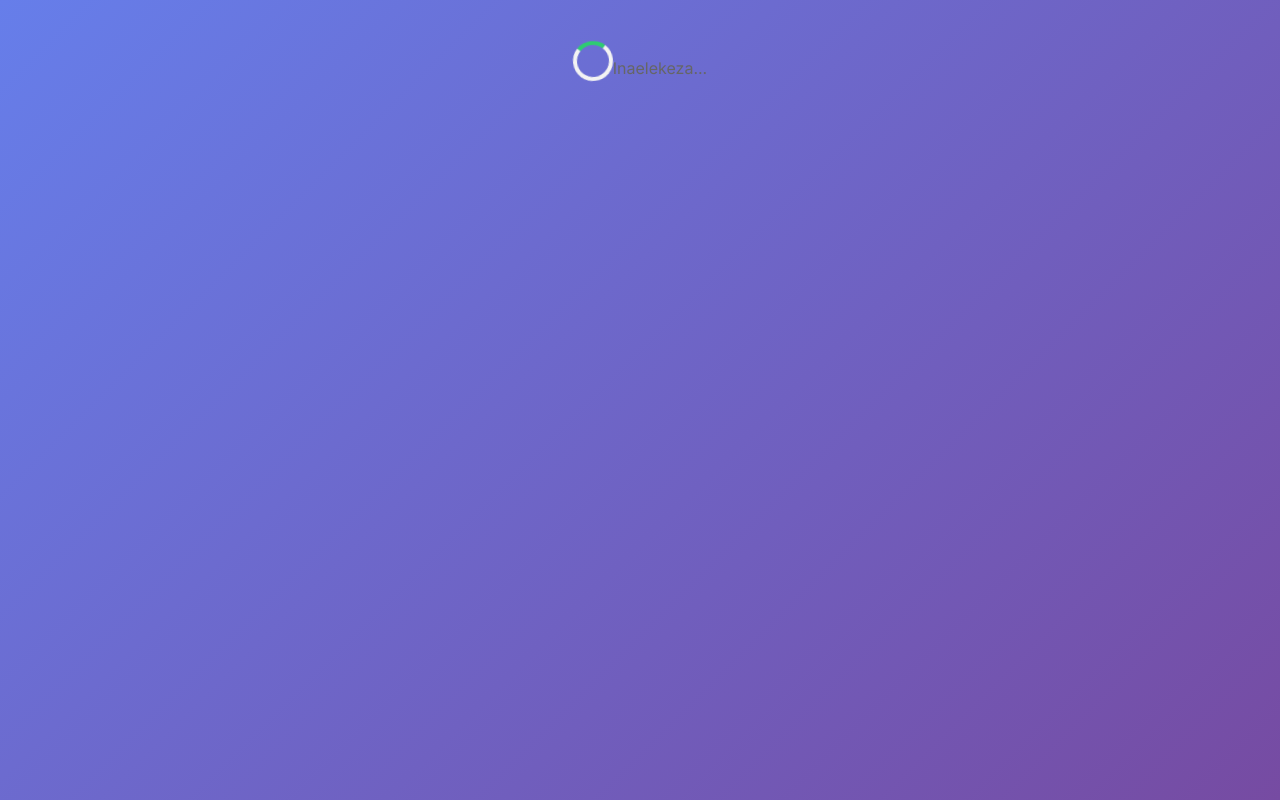
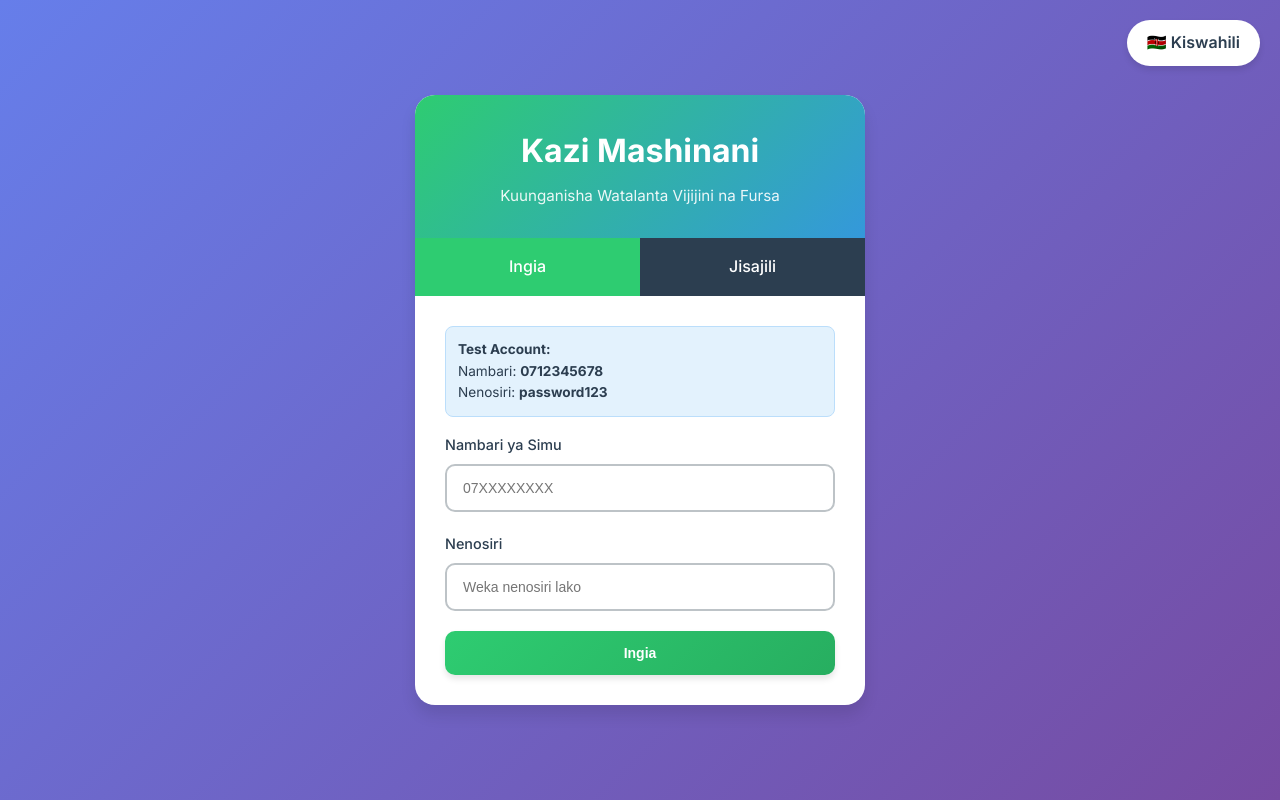
Before and after one commit to mukky254/areq, a Next.js app: page /auth in a window 1280 px wide. Before the commit this address had no page. Built offline with nearby package versions, Linux system fonts and the light colour scheme.

Commit message:
Update page.js

```diff
--- a/app/auth/page.js
+++ b/app/auth/page.js
@@ -1,139 +1,41 @@
 'use client'
-import { useEffect, useState } from 'react'
+import { useState, useEffect } from 'react'
 import { useRouter } from 'next/navigation'
-import { ApiService } from '../../lib/api'
+import { ApiService, formatPhoneToStandard } from '../../lib/api'
 
-export default function DashboardPage() {
-  const [user, setUser] = useState(null)
-  const [userRole, setUserRole] = useState('employee')
+export default function AuthPage() {
+  const [activeTab, setActiveTab] = useState('login')
   const [currentLanguage, setCurrentLanguage] = useState('sw')
-  const [activeSection, setActiveSection] = useState('home')
-  const [jobs, setJobs] = useState([])
-  const [favorites, setFavorites] = useState([])
-  const [applications, setApplications] = useState([])
-  const [loading, setLoading] = useState(true)
+  const [formData, setFormData] = useState({
+    loginPhone: '',
+    loginPassword: '',
+    registerName: '',
+    registerPhone: '',
+    registerLocation: '',
+    registerPassword: '',
+    registerRole: 'employee'
+  })
+  const [loading, setLoading] = useState(false)
+  const [message, setMessage] = useState({ text: '', type: '' })
   const [mounted, setMounted] = useState(false)
-  const [stats, setStats] = useState({
-    totalJobs: 0,
-    appliedJobs: 0,
-    interviews: 0,
-    profileViews: 0
-  })
   const router = useRouter()
 
   useEffect(() => {
     setMounted(true)
-    loadDashboardData()
-  }, [])
 
-  const loadDashboardData = async () => {
-    try {
-      // Check authentication first
+    if (typeof window !== 'undefined') {
       const token = localStorage.getItem('token')
-      const userData = localStorage.getItem('user')
-
-      if (!token || !userData) {
-        router.push('/auth')
+      if (token) {
+        router.push('/dashboard')
         return
       }
 
-      const user = JSON.parse(userData)
-      setUser(user)
-      setUserRole(user.role)
-
-      // Load real data from your backend
-      const jobsResponse = await ApiService.getJobs()
-
-      if (jobsResponse.success) {
-        setJobs(jobsResponse.jobs || [])
-        setStats(prev => ({ ...prev, totalJobs: jobsResponse.jobs?.length || 0 }))
-      }
-
-      // Load applications if endpoint exists
-      try {
-        const applicationsResponse = await ApiService.getMyApplications()
-        if (applicationsResponse.success) {
-          setApplications(applicationsResponse.applications || [])
-          setStats(prev => ({ ...prev, appliedJobs: applicationsResponse.applications?.length || 0 }))
-        }
-      } catch (error) {
-        console.log('Applications endpoint not available yet')
-      }
-
-      // Load favorites from localStorage
-      const savedFavorites = localStorage.getItem('favoriteJobs')
-      if (savedFavorites) {
-        setFavorites(JSON.parse(savedFavorites))
-      }
-
-      // Load language preference
       const savedLanguage = localStorage.getItem('preferredLanguage')
       if (savedLanguage) {
         setCurrentLanguage(savedLanguage)
       }
-
-    } catch (error) {
-      console.error('Error loading dashboard data:', error)
-      // Don't redirect on error, just show empty state
-    } finally {
-      setLoading(false)
     }
-  }
-
-  const toggleFavorite = (jobId) => {
-    const job = jobs.find(j => j._id === jobId)
-    if (!job) return
-
-    const isFavorite = favorites.some(fav => fav._id === jobId)
-    let newFavorites
-
-    if (isFavorite) {
-      newFavorites = favorites.filter(fav => fav._id !== jobId)
-    } else {
-      newFavorites = [...favorites, job]
-    }
-
-    setFavorites(newFavorites)
-    localStorage.setItem('favoriteJobs', JSON.stringify(newFavorites))
-  }
-
-  const applyForJob = async (jobId) => {
-    try {
-      const response = await ApiService.applyForJob(jobId, {
-        applicantId: user._id,
-        coverLetter: 'Nina hamu ya kufanya kazi hii kwa bidii na uaminifu.'
-      })
-
-      if (response.success) {
-        const job = jobs.find(j => j._id === jobId)
-        const application = {
-          id: response.application?._id || 'app-' + Date.now(),
-          jobId,
-          jobTitle: job?.title,
-          appliedDate: new Date().toISOString(),
-          status: 'pending',
-          employer: job?.employer?.name || 'Mwajiri'
-        }
-
-        setApplications(prev => [...prev, application])
-        setStats(prev => ({ ...prev, appliedJobs: prev.appliedJobs + 1 }))
-      }
-    } catch (error) {
-      console.error('Error applying for job:', error)
-      // Fallback: add to local applications
-      const job = jobs.find(j => j._id === jobId)
-      const application = {
-        id: 'app-' + Date.now(),
-        jobId,
-        jobTitle: job?.title,
-        appliedDate: new Date().toISOString(),
-        status: 'pending',
-        employer: job?.employer?.name || 'Mwajiri'
-      }
-      setApplications(prev => [...prev, application])
-      setStats(prev => ({ ...prev, appliedJobs: prev.appliedJobs + 1 }))
-    }
-  }
+  }, [router])
 
   const toggleLanguage = () => {
     const newLanguage = currentLanguage === 'en' ? 'sw' : 'en'
@@ -141,86 +43,320 @@ export default function DashboardPage() {
     localStorage.setItem('preferredLanguage', newLanguage)
   }
 
-  const logout = () => {
-    if (confirm(
-      currentLanguage === 'en'
-        ? 'Are you sure you want to logout?'
-        : 'Una uhakika unataka kutoka?'
-    )) {
-      localStorage.removeItem('token')
-      localStorage.removeItem('user')
-      localStorage.removeItem('userRole')
-      localStorage.removeItem('favoriteJobs')
-      router.push('/auth')
+  const showMessage = (text, type) => {
+    setMessage({ text, type })
+    setTimeout(() => setMessage({ text: '', type: '' }), 5000)
+  }
+
+  const handleInputChange = (field, value) => {
+    setFormData(prev => ({ ...prev, [field]: value }))
+  }
+
+  const handleLogin = async () => {
+    if (!formData.loginPhone) {
+      showMessage(
+        currentLanguage === 'en'
+          ? 'Please enter phone number'
+          : 'Tafadhali weka nambari ya simu',
+        'error'
+      )
+      return
+    }
+
+    setLoading(true)
+    try {
+      const formattedPhone = formatPhoneToStandard(formData.loginPhone)
+
+      console.log('🔄 Attempting login...');
+      const response = await ApiService.login(formattedPhone, formData.loginPassword)
+
+      if (response.success) {
+        localStorage.setItem('token', response.token)
+        localStorage.setItem('user', JSON.stringify(response.user))
+        localStorage.setItem('userRole', response.user.role)
+
+        showMessage(
+          currentLanguage === 'en' ? 'Login successful!' : 'Umefanikiwa kuingia!',
+          'success'
+        )
+
+        setTimeout(() => router.push('/dashboard'), 1000)
+      }
+    } catch (error) {
+      console.error('Login error:', error);
+      showMessage(
+        currentLanguage === 'en'
+          ? 'Login failed. Please try again.'
+          : 'Imeshindwa kuingia. Tafadhali jaribu tena.',
+        'error'
+      )
+    } finally {
+      setLoading(false)
     }
   }
 
-  // Don't render until mounted
-  if (!mounted || loading) {
-    return (
-      <div className="loading">
-        <div className="spinner"></div>
-        <p style={{ marginTop: '16px', color: '#666' }}>Inapakia...</p>
-      </div>
-    )
+  const handleRegistration = async () => {
+    const { registerName, registerPhone, registerLocation, registerPassword, registerRole } = formData
+
+    if (!registerName || !registerPhone || !registerLocation || !registerPassword) {
+      showMessage(
+        currentLanguage === 'en'
+          ? 'Please fill in all required fields'
+          : 'Tafadhali jaza sehemu zote zinazohitajika',
+        'error'
+      )
+      return
+    }
+
+    setLoading(true)
+    try {
+      const formattedPhone = formatPhoneToStandard(registerPhone)
+
+      console.log('🔄 Attempting registration...');
+      const response = await ApiService.register({
+        name: registerName,
+        phone: formattedPhone,
+        password: registerPassword,
+        role: registerRole,
+        location: registerLocation
+      })
+
+      if (response.success) {
+        localStorage.setItem('token', response.token)
+        localStorage.setItem('user', JSON.stringify(response.user))
+        localStorage.setItem('userRole', registerRole)
+
+        showMessage(
+          currentLanguage === 'en' ? 'Account created successfully!' : 'Akaunti imeundwa kikamilifu!',
+          'success'
+        )
+
+        setTimeout(() => router.push('/dashboard'), 1000)
+      }
+    } catch (error) {
+      console.error('Registration error:', error);
+      showMessage(
+        currentLanguage === 'en'
+          ? 'Registration failed. Please try again.'
+          : 'Usajili umeshindwa. Tafadhali jaribu tena.',
+        'error'
+      )
+    } finally {
+      setLoading(false)
+    }
   }
 
-  if (!user) {
+  if (!mounted) {
     return (
-      <div className="loading">
-        <div className="spinner"></div>
-        <p style={{ marginTop: '16px', color: '#666' }}>Inaelekeza...</p>
+      <div className="auth-container">
+        <div className="loading">
+          <div className="spinner"></div>
+          <p style={{ marginTop: '16px', color: '#666' }}>Inapakia...</p>
+        </div>
       </div>
     )
   }
 
   return (
-    <div className="dashboard">
-      {/* Header */}
-      <header className="header">
-        <div className="container">
-          <div className="header-content">
-            <div className="logo">
-              <i className="fas fa-hands-helping"></i>
-              <span>Kazi Mashinani</span>
+    <div className="auth-container">
+      {/* Language Switcher */}
+      <div
+        className="language-switcher"
+        style={{
+          position: 'absolute',
+          top: '20px',
+          right: '20px',
+          background: 'white',
+          padding: '10px 20px',
+          borderRadius: '25px',
+          boxShadow: '0 4px 6px rgba(0, 0, 0, 0.1)',
+          cursor: 'pointer',
+          zIndex: 100
+        }}
+        onClick={toggleLanguage}
+      >
+        <span style={{ fontWeight: '600' }}>
+          {currentLanguage === 'en' ? '🇺🇸 English' : '🇰🇪 Kiswahili'}
+        </span>
+      </div>
+
+      <div className="auth-card">
+        <div className="auth-header">
+          <h1>Kazi Mashinani</h1>
+          <p>Kuunganisha Watalanta Vijijini na Fursa</p>
+        </div>
+
+        <div className="auth-tabs">
+          <div
+            className={`auth-tab ${activeTab === 'login' ? 'active' : ''}`}
+            onClick={() => setActiveTab('login')}
+          >
+            {currentLanguage === 'en' ? 'Login' : 'Ingia'}
+          </div>
+          <div
+            className={`auth-tab ${activeTab === 'register' ? 'active' : ''}`}
+            onClick={() => setActiveTab('register')}
+          >
+            {currentLanguage === 'en' ? 'Register' : 'Jisajili'}
+          </div>
+        </div>
+
+        <div className="auth-content">
+          {message.text && (
+            <div className={`message ${message.type === 'error' ? 'message-error' : 'message-success'}`}>
+              {message.text}
             </div>
+          )}
 
-            <div className="user-menu">
-              <div className="language-switcher" onClick={toggleLanguage}>
-                <span>{currentLanguage === 'en' ? '🇺🇸 English' : '🇰🇪 Kiswahili'}</span>
+          {/* Test Credentials Info */}
+          <div style={{
+            background: '#e3f2fd',
+            padding: '12px',
+            borderRadius: '8px',
+            marginBottom: '16px',
+            fontSize: '0.85rem',
+            border: '1px solid #bbdefb'
+          }}>
+            <strong>Test Account:</strong><br/>
+            Nambari: <strong>0712345678</strong><br/>
+            Nenosiri: <strong>password123</strong>
+          </div>
+
+          {activeTab === 'login' && (
+            <div>
+              <div className="form-group">
+                <label className="form-label">
+                  {currentLanguage === 'en' ? 'Phone Number' : 'Nambari ya Simu'}
+                </label>
+                <input
+                  type="tel"
+                  value={formData.loginPhone}
+                  onChange={(e) => handleInputChange('loginPhone', e.target.value)}
+                  className="form-control"
+                  placeholder="07XXXXXXXX"
+                />
               </div>
 
-              <div className="user-info">
-                <div className="user-avatar">
-                  {user?.name?.charAt(0)?.toUpperCase() || 'U'}
-                </div>
-                <div style={{ textAlign: 'right' }}>
-                  <div style={{ fontWeight: '600' }}>{user?.name}</div>
-                  <div style={{ fontSize: '0.8rem', color: '#666' }}>
-                    {userRole === 'employee' ? 'Mtafuta Kazi' : 'Mwajiri'}
-                  </div>
-                </div>
+              <div className="form-group">
+                <label className="form-label">
+                  {currentLanguage === 'en' ? 'Password' : 'Nenosiri'}
+                </label>
+                <input
+                  type="password"
+                  value={formData.loginPassword}
+                  onChange={(e) => handleInputChange('loginPassword', e.target.value)}
+                  className="form-control"
+                  placeholder={currentLanguage === 'en' ? 'Enter your password' : 'Weka nenosiri lako'}
+                />
               </div>
 
               <button
-                onClick={logout}
-                className="btn"
-                style={{
-                  background: '#e74c3c',
-                  color: 'white',
-                  padding: '8px 16px'
-                }}
+                onClick={handleLogin}
+                disabled={loading}
+                className="btn btn-primary btn-block"
               >
-                <i className="fas fa-sign-out-alt"></i>
-                <span>Toka</span>
+                {loading ? (
+                  <span style={{ display: 'flex', alignItems: 'center', justifyContent: 'center' }}>
+                    <div className="spinner" style={{ width: '16px', height: '16px', borderWidth: '2px', marginRight: '8px' }}></div>
+                    {currentLanguage === 'en' ? 'Logging in...' : 'Inaingia...'}
+                  </span>
+                ) : (
+                  currentLanguage === 'en' ? 'Login' : 'Ingia'
+                )}
               </button>
             </div>
-          </div>
+          )}
+
+          {activeTab === 'register' && (
+            <div>
+              <div className="form-group">
+                <label className="form-label">
+                  {currentLanguage === 'en' ? 'Full Name' : 'Jina Kamili'}
+                </label>
+                <input
+                  type="text"
+                  value={formData.registerName}
+                  onChange={(e) => handleInputChange('registerName', e.target.value)}
+                  className="form-control"
+                  placeholder={currentLanguage === 'en' ? 'Enter your full name' : 'Weka jina lako kamili'}
+                />
+              </div>
+
+              <div className="form-group">
+                <label className="form-label">
+                  {currentLanguage === 'en' ? 'Phone Number' : 'Nambari ya Simu'}
+                </label>
+                <input
+                  type="tel"
+                  value={formData.registerPhone}
+                  onChange={(e) => handleInputChange('registerPhone', e.target.value)}
+                  className="form-control"
+                  placeholder="07XXXXXXXX"
+                />
+              </div>
+
+              <div className="form-group">
+                <label className="form-label">
+                  {currentLanguage === 'en' ? 'Location' : 'Mahali Unapoishi'}
+                </label>
+                <input
+                  type="text"
+                  value={formData.registerLocation}
+                  onChange={(e) => handleInputChange('registerLocation', e.target.value)}
+                  className="form-control"
+                  placeholder={currentLanguage === 'en' ? 'Enter your location' : 'Weka eneo lako'}
+                />
+              </div>
+
+              <div className="form-group">
+                <label className="form-label">
+                  {currentLanguage === 'en' ? 'Password' : 'Nenosiri'}
+                </label>
+                <input
+                  type="password"
+                  value={formData.registerPassword}
+                  onChange={(e) => handleInputChange('registerPassword', e.target.value)}
+                  className="form-control"
+                  placeholder={currentLanguage === 'en' ? 'Create a password' : 'Tengeneza nenosiri'}
+                />
+              </div>
+
+              <div className="form-group">
+                <label className="form-label">
+                  {currentLanguage === 'en' ? 'I am a' : 'Mimi ni'}
+                </label>
+                <select
+                  value={formData.registerRole}
+                  onChange={(e) => handleInputChange('registerRole', e.target.value)}
+                  className="form-control"
+                >
+                  <option value="employee">
+                    {currentLanguage === 'en' ? 'Job Seeker' : 'Mtafuta Kazi'}
+                  </option>
+                  <option value="employer">
+                    {currentLanguage === 'en' ? 'Employer' : 'Mwajiri'}
+                  </option>
+                </select>
+              </div>
+
+              <button
+                onClick={handleRegistration}
+                disabled={loading}
+                className="btn btn-primary btn-block"
+              >
+                {loading ? (
+                  <span style={{ display: 'flex', alignItems: 'center', justifyContent: 'center' }}>
+                    <div className="spinner" style={{ width: '16px', height: '16px', borderWidth: '2px', marginRight: '8px' }}></div>
+                    {currentLanguage === 'en' ? 'Creating account...' : 'Inaunda akaunti...'}
+                  </span>
+                ) : (
+                  currentLanguage === 'en' ? 'Register' : 'Jisajili'
+                )}
+              </button>
+            </div>
+          )}
         </div>
-      </header>
-
-      {/* Rest of your dashboard JSX remains the same */}
-      {/* ... */}
+      </div>
     </div>
   )
 }
```
